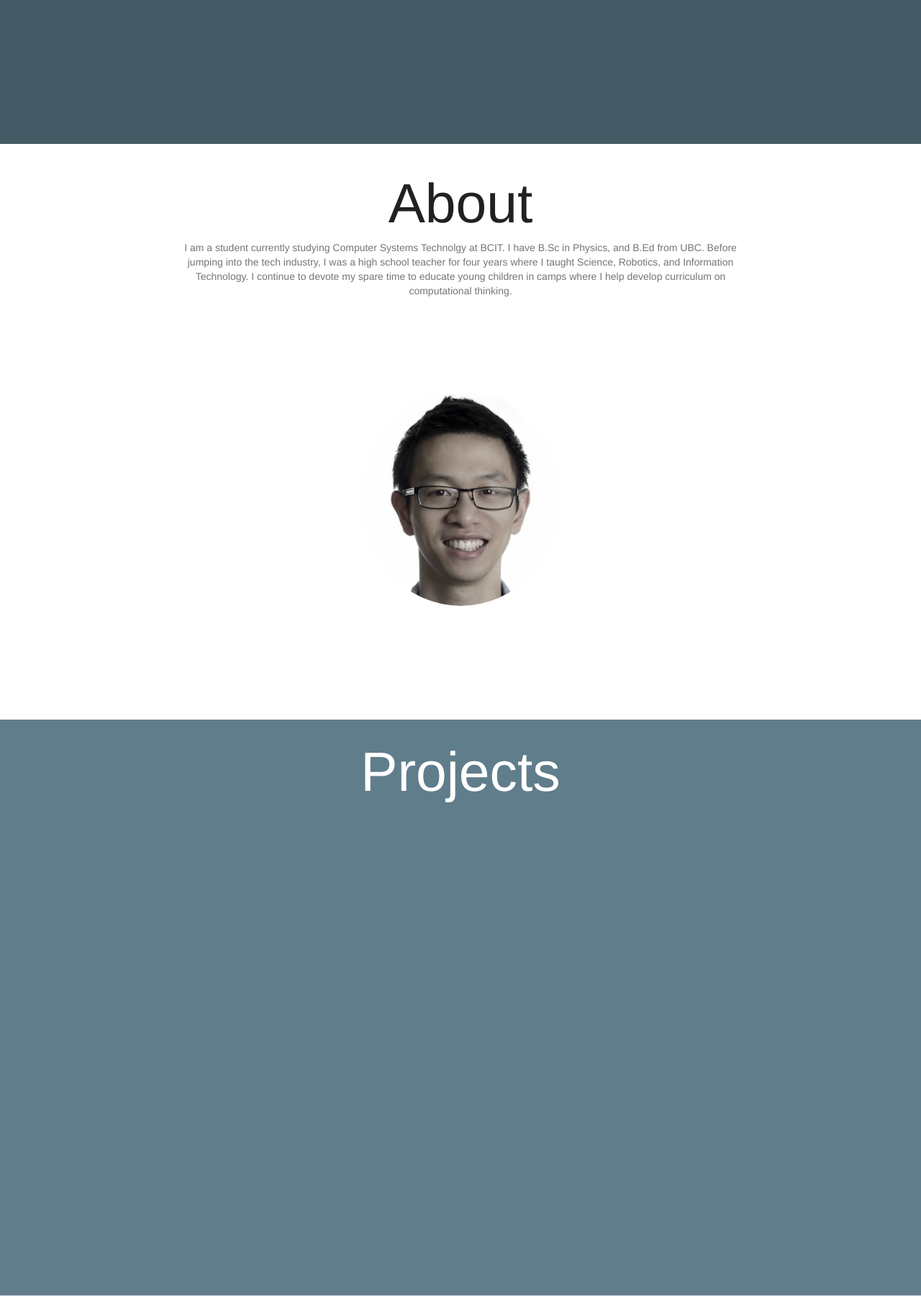
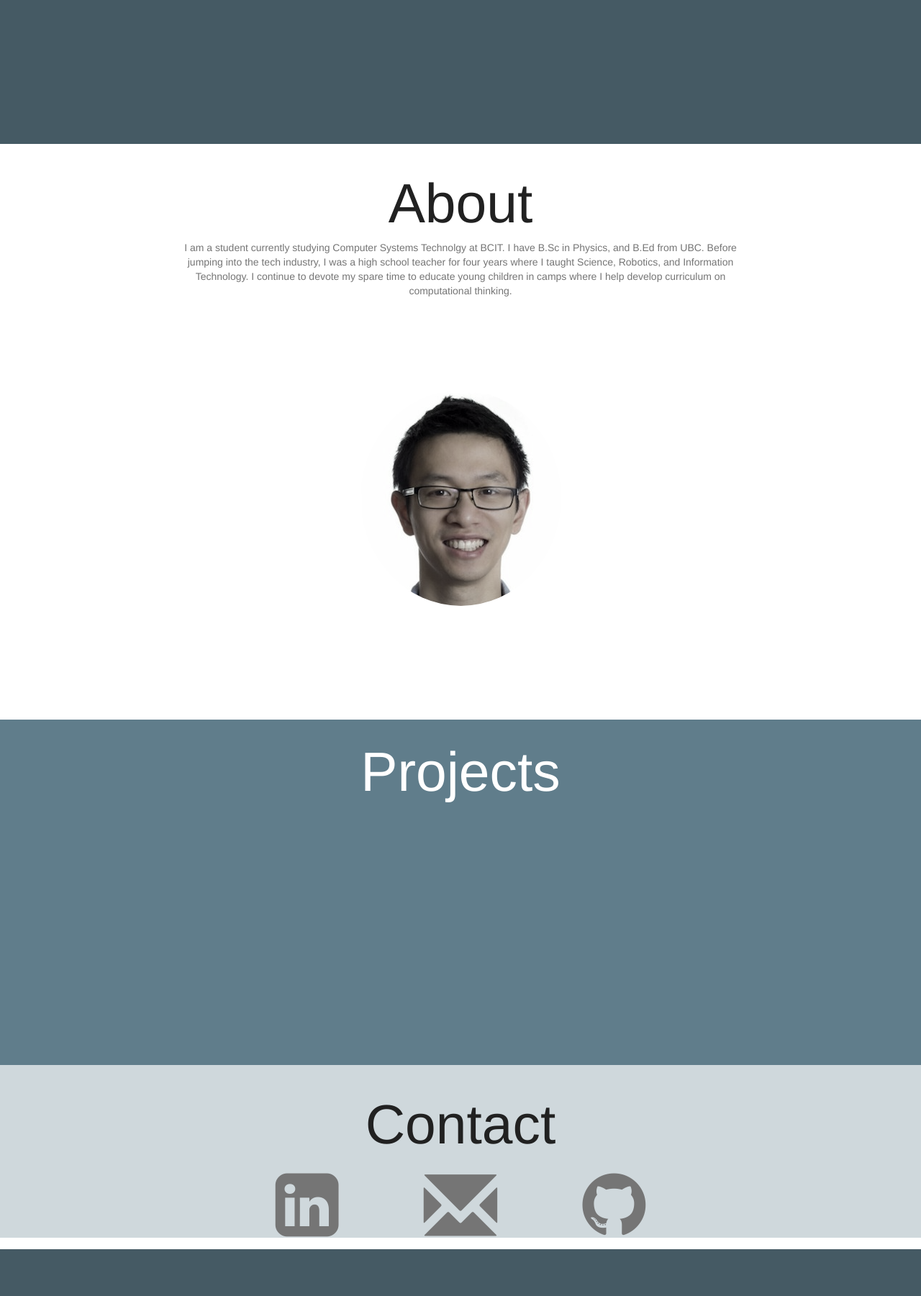
Before and after one commit to hchho/henryho.github.io, a PHP site: page / in a window 1280 px wide. Shown: the part 600-2401 px from the top of the page at 72% size. After the commit the page ends 2336 px from the top, so only its background shows below. Run offline with PHP 8.4, Linux system fonts and the light colour scheme.

Commit message:
Changed height

```diff
--- a/css/custom.css
+++ b/css/custom.css
@@ -1,15 +1,24 @@
 body, html, main {
     /* important */
     height: 100%;
-/*    margin: 0;*/
     color: #212121;
-/*    padding: 0px;*/
 }
 
 div {
     min-height: 100%;
     padding-top: 10px;
     padding-bottom: 10px;
+}
+
+#first, #second {
+    min-height: 100%;
+}
+
+#third {
+    min-height: 60%;
+}
+#fourth {
+    min-height: 30%;
 }
 
 div#title {
@@ -28,7 +37,7 @@ h1 {
 }
 
 h4 {
-    font-size: 1.5vw;
+    font-size: 1.8vw;
 }
 
 p {
@@ -61,7 +70,7 @@ img#profile {
     }
 
     h4 {
-        font-size: 4vw;
+        font-size: 5vw;
     }
 }
 
@@ -117,7 +126,13 @@ img#profile {
  }
 
 #contact a {
-    font-size: 10vw;
+    font-size: 8vw;
+    color: #757575;
+}
+
+#contact a:hover {
+    text-decoration: none;
+    color: #FFF;
 }
 
 #contact div {
--- a/index.html
+++ b/index.html
@@ -13,13 +13,13 @@
     <body>
 
         <main>
-            <div class="section cd-fixed-bg cd-bg-1">
+            <div class="section cd-fixed-bg cd-bg-1" id="first">
                 <div id="title">
                     <h1>Henry Ho</h1>
                     <h4><em><div class="col-sm-offset-3 col-sm-2">Student. </div><div class="col-sm-2">Programmer. </div><div class="col-sm-2">Educator.</div></em></h4>
                 </div>
             </div>
-            <div class="section cd-scrolling-bg cd-color-1">
+            <div class="section cd-scrolling-bg cd-color-1" id="second">
                 <div class="cd-container" id="about">
                     <h1>About</h1>
                     <P>
@@ -28,16 +28,16 @@
                     <img src="images/henry.jpeg" class="img-circle img-responsive gray" alt="Henry's pic" id="profile"/>
                 </div>
             </div>
-            <div class="section cd-fixed-bg cd-bg-2">
+            <div class="section cd-fixed-bg cd-bg-2" id="third">
                 <h1>Projects</h1>
             </div>
-            <div class="cd-scrolling-bg cd-color-2">
+            <div class="cd-scrolling-bg cd-color-2" id="fourth">
                 <div class="section cd-container" id="contact">
                     <h1>Contact</h1>
                     <div>
-                        <a class="fa fa-linkedin-square col-xs-offset-3 col-xs-2" href="https://www.linkedin.com/in/henry-ho-b4367665/" target="_blank"></a>
-                        <a class="glyphicon glyphicon-envelope col-xs-2" href="mailto:&#104;&#104;&#111;&#56;&#49;&#64;&#109;&#121;&#46;&#98;&#99;&#105;&#116;&#46;&#99;&#97;"></a>
-                        <a class="fa fa-github col-xs-2" href="https://github.com/hchho/" target="_blank"></a>
+                        <a class="fa fa-linkedin-square col-sm-offset-3 col-sm-2" href="https://www.linkedin.com/in/henry-ho-b4367665/" target="_blank"></a>
+                        <a class="glyphicon glyphicon-envelope col-sm-2" href="mailto:&#104;&#104;&#111;&#56;&#49;&#64;&#109;&#121;&#46;&#98;&#99;&#105;&#116;&#46;&#99;&#97;"></a>
+                        <a class="fa fa-github col-sm-2" href="https://github.com/hchho/" target="_blank"></a>
                     </div>
                 </div>
             </div>
```
